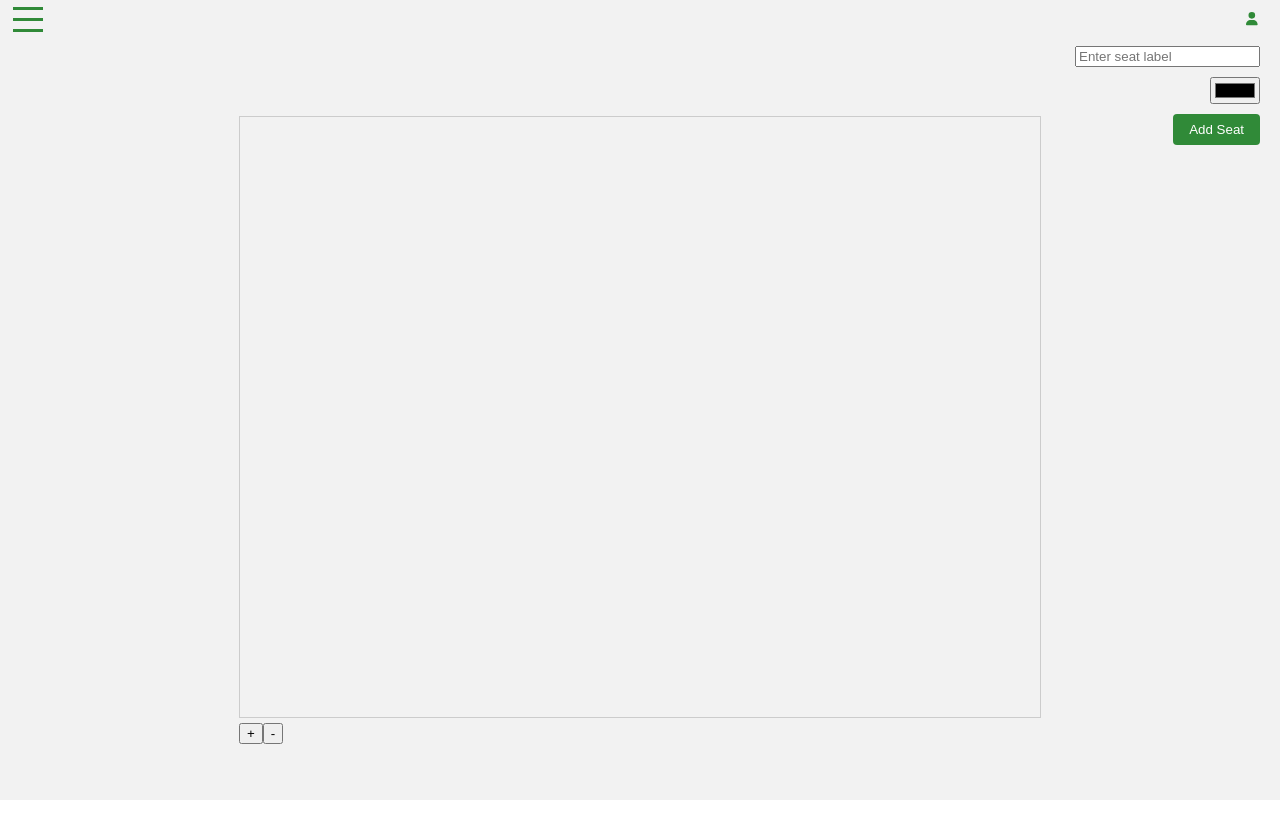
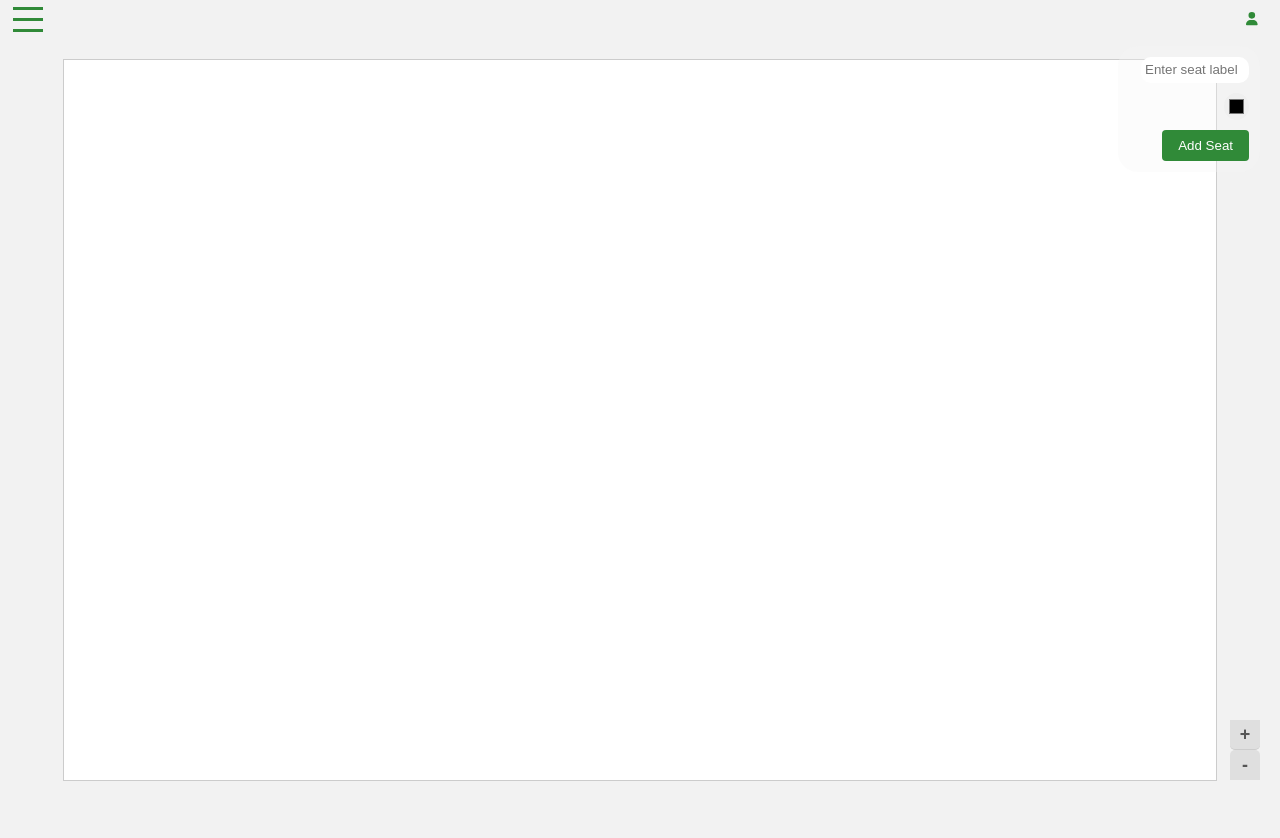
Before and after one commit to aldwin97/Seatplan-TypSc, a React (Create React App) app in the folder FrontEnd/seat-front/: page /seatPlanPage in a window 1280 px wide. Before the commit the page ends 800 px from the top, so only its background shows below. Built offline with nearby package versions, Linux system fonts and the light colour scheme.

Commit message:
update - FrontEnd (SeatPlan)

```diff
--- a/FrontEnd/seat-front/src/seatplan_component/seatplanPage.module.css
+++ b/FrontEnd/seat-front/src/seatplan_component/seatplanPage.module.css
@@ -24,8 +24,8 @@
   top: 7px;
   left: 1%;
   transition: transform 0.3s ease;
+  z-index: 1000; /* Updated z-index value */
 }
-
       .burgerButton.open {
         transform: rotate(90deg);
       }
@@ -124,7 +124,9 @@
         cursor: pointer;
         margin-bottom: 10px;
         transition: background-color 0.2s ease-in-out, color 0.2s ease-in-out, border-color 0.4s ease-in-out;
+        z-index: 1000; /* Updated z-index value */
       }
+
       .profile:hover {
         background-color: #fff;
         color: #a7a7a7;
@@ -143,14 +145,24 @@
         cursor: pointer;
         margin-bottom: 10px;
         transition: background-color 0.2s ease-in-out, color 0.2s ease-in-out, border-color 0.4s ease-in-out;
+        z-index: 1000; /* Updated z-index value */
       }
       .notif:hover {
         background-color: #fff;
         color: #a7a7a7;
       }
+      .container {
+        width: 100vw;
+        height: 105vh;
+        display: flex;
+        flex-direction: column;
+        justify-content: center;
+        align-items: center;
+      }
+
       .root {
         position: relative;
-        margin-top: 60px;
+
         display: flex;
         justify-content: center;
         align-items: center;
@@ -159,23 +171,54 @@
 
       canvas {
         border: 1px solid #cccccc;
-        max-width: 90vw;
-        max-height: 90vh;
+        width: 90vw;
+        height: 90vh;
+        background-color: white;
+        display: block;
+        margin: 0 auto;
       }
+
+
+
 
       .addSeatForm {
         margin-top: 2%;
         position: fixed;
+        width: 120px;
         top: 20px;
+        border: 1px solid transparent;
+        border-radius: 20px;
+        background-color: rgba(243, 243, 243, 0.3); /* Using rgba with opacity */
         right: 20px;
+        padding: 10px;
         display: flex;
         flex-direction: column;
         align-items: flex-end;
+        transition: background-color 0.3s ease;
       }
 
-      .addSeatForm input[type='text'],
+      .addSeatForm:hover {
+        background-color: #dcdcdc;
+      }
+
+
+
+      .addSeatForm input[type='text']
+      {
+        border-color: transparent;
+        margin-bottom: 10px;
+        height: 20px;
+        width: 100px;
+        border-radius: 10px;
+        z-index: 1000;
+      }
       .addSeatForm input[type='color'] {
         margin-bottom: 10px;
+        border-radius: 100px;
+        width: 25px;
+        z-index: 1000;
+        cursor: pointer;
+        border-color: transparent;
       }
 
       .addSeatForm button {
@@ -185,6 +228,7 @@
         background-color: #308a38;
         color: #fff;
         cursor: pointer;
+        z-index: 1000;
       }
       .addSeatForm button {
         padding: 8px 16px;
@@ -211,6 +255,46 @@
         background-color: #f2f2f2;
         font-size: 12px;
         font-weight: bold;
-        cursor: move;
+        cursor: pointer;
         user-select: none;
       }
+
+      .zoomButtons {
+        position: fixed;
+        bottom: 20px;
+        right: 20px;
+        display: flex;
+        flex-direction: column;
+        align-items: center;
+        z-index: 1;
+      }
+
+      .zoomButtons button {
+
+        width: 30px;
+        height: 30px;
+        padding: 0;
+        border: none;
+        background-color: rgba(218, 218, 218, 0.8);
+        color: #555555;
+        font-size: 18px;
+        font-weight: bold;
+        cursor: pointer;
+        outline: none;
+        transition: background-color 0.3s ease;
+      }
+
+      .zoomButtons button:hover {
+        background-color: rgba(255, 255, 255, 1);
+      }
+
+      .zoomButtons button:first-child {
+        border-bottom: 1px solid #cccccc;
+        border-bottom-left-radius: 5px;
+        border-bottom-right-radius: 5px;
+      }
+
+      .zoomButtons button:last-child {
+        border-top-left-radius: 5px;
+        border-top-right-radius: 5px;
+      }
--- a/FrontEnd/seat-front/src/seatplan_component/seatplanPage.tsx
+++ b/FrontEnd/seat-front/src/seatplan_component/seatplanPage.tsx
@@ -36,6 +36,8 @@ function SeatplanPage() {
 const [newSeatLabel, setNewSeatLabel] = useState('');
 const [newSeatColor, setNewSeatColor] = useState('#000000');
 const [zoomLevel, setZoomLevel] = useState(1);
+const [isDraggingCanvas, setDraggingCanvas] = useState(false);
+const [canvasOffset, setCanvasOffset] = useState<{ x: number; y: number }>({ x: 0, y: 0 });
 
 useEffect(() => {
   const canvas = canvasRef.current;
@@ -50,13 +52,20 @@ function SeatplanPage() {
       const { x, y } = seat.position;
       const { color } = seat;
 
+      const scaledX = x / zoomLevel;
+      const scaledY = y / zoomLevel;
+      const seatSize = 50 / zoomLevel;
+      const textOffsetX = 10 / zoomLevel;
+      const textOffsetY = 30 / zoomLevel;
+
       ctx.fillStyle = seat.isDragging ? '#ff0000' : color;
-        ctx.fillRect(x, y, 50, 50);
+      ctx.fillRect(scaledX, scaledY, seatSize, seatSize);
       ctx.fillStyle = '#ffffff';
-        ctx.fillText(seat.label, x + 10, y + 30);
+      ctx.fillText(seat.label, scaledX + textOffsetX, scaledY + textOffsetY);
     });
   }
-  }, [seats, zoomLevel]);
+}, [seats]);
+
 
   const toggleDropdown = () => {
     setDropdownOpen(!isDropdownOpen);
@@ -67,23 +76,54 @@ function SeatplanPage() {
   };
 
   const handleMouseDown = (event: React.MouseEvent<HTMLCanvasElement>) => {
+    if (event.button === 1) {
+      setDraggingCanvas(true);
+      setCanvasOffset({ x: event.clientX, y: event.clientY });
+    } else {
       const rect = event.currentTarget.getBoundingClientRect();
       const offsetX = event.clientX - rect.left;
       const offsetY = event.clientY - rect.top;
 
       const seatIndex = seats.findIndex((seat) => {
         const { x, y } = seat.position;
-      return offsetX >= x && offsetX <= x + 50 && offsetY >= y && offsetY <= y + 50;
+        const seatWidth = 50;
+        const seatHeight = 50;
+        const seatRight = x + seatWidth;
+        const seatBottom = y + seatHeight;
+
+        return offsetX >= x && offsetX <= seatRight && offsetY >= y && offsetY <= seatBottom;
       });
 
       if (seatIndex > -1) {
-      const updatedSeats = [...seats];
-      updatedSeats[seatIndex].isDragging = true;
+        const updatedSeats = seats.map((seat, index) => {
+          if (index === seatIndex) {
+            return {
+              ...seat,
+              isDragging: true,
+              dragOffsetX: offsetX - seat.position.x,
+              dragOffsetY: offsetY - seat.position.y,
+            };
+          }
+          return seat;
+        });
+
         setSeats(updatedSeats);
+      }
     }
   };
 
   const handleMouseMove = (event: React.MouseEvent<HTMLCanvasElement>) => {
+    if (isDraggingCanvas) {
+      const dx = event.clientX - canvasOffset.x;
+      const dy = event.clientY - canvasOffset.y;
+      setCanvasOffset({ x: event.clientX, y: event.clientY });
+      setSeats((prevSeats) =>
+        prevSeats.map((seat) => ({
+          ...seat,
+          position: { x: seat.position.x + dx, y: seat.position.y + dy },
+        }))
+      );
+    } else {
       const rect = event.currentTarget.getBoundingClientRect();
       const offsetX = event.clientX - rect.left;
       const offsetY = event.clientY - rect.top;
@@ -102,10 +142,11 @@ function SeatplanPage() {
       });
 
       setSeats(updatedSeats);
+    }
   };
 
-
   const handleMouseUp = () => {
+    setDraggingCanvas(false);
     const updatedSeats = seats.map((seat) => ({ ...seat, isDragging: false }));
     setSeats(updatedSeats);
   };
@@ -116,7 +157,7 @@ function SeatplanPage() {
     const newSeat: Seat = {
       id: `seat${seats.length + 1}`,
       label: newSeatLabel,
-      position: { x: 0, y: 0 },
+      position: { x: 0, y: 0 }, // Set position at the top left corner
       isDragging: false,
       color: newSeatColor,
     };
@@ -125,15 +166,52 @@ function SeatplanPage() {
     setNewSeatLabel('');
   };
 
+
+
+
   const handleZoomIn = () => {
-    setZoomLevel(zoomLevel + 0.1);
+    setZoomLevel((prevZoomLevel) => prevZoomLevel + 0.1);
   };
 
   const handleZoomOut = () => {
     if (zoomLevel > 0.1) {
-      setZoomLevel(zoomLevel - 0.1);
+      setZoomLevel((prevZoomLevel) => prevZoomLevel - 0.1);
     }
   };
+
+
+  useEffect(() => {
+    const canvas = canvasRef.current;
+    const ctx = canvas?.getContext('2d');
+
+    if (canvas && ctx) {
+      ctx.clearRect(0, 0, canvas.width, canvas.height);
+
+      ctx.scale(zoomLevel, zoomLevel);
+
+      seats.forEach((seat) => {
+        const { x, y } = seat.position;
+        const { color } = seat;
+
+        const scaledX = x / zoomLevel;
+        const scaledY = y / zoomLevel;
+        const seatSize = 50 / zoomLevel;
+        const textOffsetX = 10 / zoomLevel;
+        const textOffsetY = 30 / zoomLevel;
+
+        ctx.fillStyle = seat.isDragging ? '#ff0000' : color;
+        ctx.fillRect(scaledX, scaledY, seatSize, seatSize);
+        ctx.fillStyle = '#ffffff';
+        ctx.fillText(seat.label, scaledX + textOffsetX, scaledY + textOffsetY);
+      });
+    }
+  }, [seats, zoomLevel]);
+
+
+
+
+
+
 
   return (
     <div className={styles.container}>
@@ -190,18 +268,20 @@ function SeatplanPage() {
        {seats.map((seat) => (
   <div
     key={seat.id}
-            className={styles.draggableItem}
+    className={`${styles.draggableItem} ${styles.seatBox}`} // Add the seatBox class
     draggable={false}
     data-seat-id={seat.id}
     style={{
       position: 'absolute',
       left: seat.position.x,
       top: seat.position.y,
+      cursor: 'pointer',
     }}
   >
     {seat.label}
   </div>
 ))}
+
       </canvas>
       <div className={styles.zoomButtons}>
         <button onClick={handleZoomIn}>+</button>
```
Lines whose indentation alone changed are shown as unchanged.
